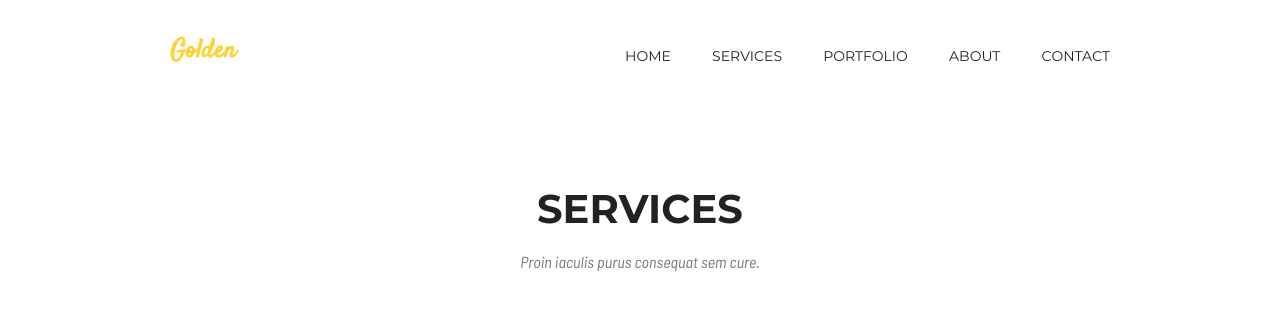
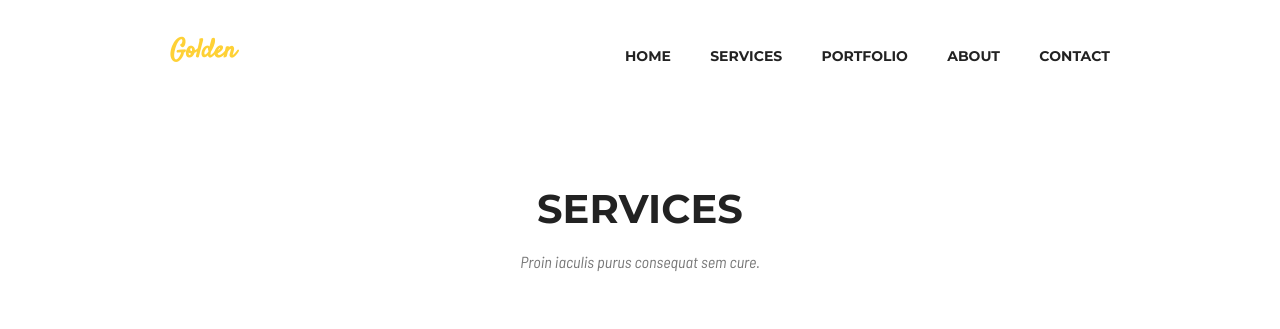
Before and after one commit to smartnonstop/goit-fe-course, a plain HTML site: page html-css/module-07/index.html in a window 1280 px wide. Shown: the top 329 px of the page. Drawn offline with Linux system fonts and the light colour scheme.

Commit message:
html-css Module-07

```diff
--- a/html-css/module-07/css/fonts.css
+++ b/html-css/module-07/css/fonts.css
@@ -3,7 +3,6 @@
   font-family: 'Montserrat';
   font-style: normal;
   font-weight: 400;
-  src: url('../fonts/montserrat-v14-latin-regular.eot'); /* IE9 Compat Modes */
   src: local('Montserrat Regular'), local('Montserrat-Regular'),
        url('../fonts/montserrat-v14-latin-regular.woff2') format('woff2'), /* Super Modern Browsers */
        url('../fonts/montserrat-v14-latin-regular.woff') format('woff'); /* Modern Browsers */
@@ -14,7 +13,6 @@
   font-family: 'Montserrat';
   font-style: normal;
   font-weight: 700;
-  src: url('../fonts/montserrat-v14-latin-700.eot'); /* IE9 Compat Modes */
   src: local('Montserrat Bold'), local('Montserrat-Bold'),
        url('../fonts/montserrat-v14-latin-700.woff2') format('woff2'), /* Super Modern Browsers */
        url('../fonts/montserrat-v14-latin-700.woff') format('woff');
@@ -25,7 +23,6 @@
   font-family: 'Roboto Slab';
   font-style: normal;
   font-weight: 400;
-  src: url('../fonts/roboto-slab-v11-latin-regular.eot'); /* IE9 Compat Modes */
   src: local(''),
        url('../fonts/roboto-slab-v11-latin-regular.woff2') format('woff2'), /* Super Modern Browsers */
        url('../fonts/roboto-slab-v11-latin-regular.woff') format('woff');
@@ -36,7 +33,6 @@
   font-family: 'Barlow Semi Condensed';
   font-style: italic;
   font-weight: 400;
-  src: url('../fonts/barlow-semi-condensed-v5-latin-italic.eot'); /* IE9 Compat Modes */
   src: local('Barlow Semi Condensed Italic'), local('BarlowSemiCondensed-Italic'),
        url('../fonts/barlow-semi-condensed-v5-latin-italic.woff2') format('woff2'), /* Super Modern Browsers */
        url('../fonts/barlow-semi-condensed-v5-latin-italic.woff') format('woff');
@@ -47,7 +43,6 @@
   font-family: 'Satisfy';
   font-style: normal;
   font-weight: 400;
-  src: url('../fonts/satisfy-v10-latin-regular.eot'); /* IE9 Compat Modes */
   src: local('Satisfy Regular'), local('Satisfy-Regular'),
        url('../fonts/satisfy-v10-latin-regular.woff2') format('woff2'), /* Super Modern Browsers */
        url('../fonts/satisfy-v10-latin-regular.woff') format('woff');
--- a/html-css/module-07/css/styles.css
+++ b/html-css/module-07/css/styles.css
@@ -1,5 +1,3 @@
-@import url("fonts.css");
-
 :root {
   --logo-font: 'Satisfy', cursive;
   --first-font: 'Montserrat', sans-serif;
@@ -81,7 +79,7 @@ img {
   font-family: var(--first-font);
   font-size: 0.875rem;
   line-height: 1;
-  font-weight: 400;
+  font-weight: 700;
   color: var(--first-color);
   text-transform: uppercase;
   text-decoration: none;
--- a/html-css/module-07/index.html
+++ b/html-css/module-07/index.html
@@ -5,7 +5,7 @@
   <meta name="viewport" content="width=device-width, initial-scale=1.0">
   <title>Document</title>
   <link rel="stylesheet" href="css/normalize.css">
-  <!-- <link rel="stylesheet" href="css/fonts.css"> -->
+  <link rel="stylesheet" href="css/fonts.css">
   <link rel="stylesheet" href="css/styles.css">
 </head>
 <body>
```
